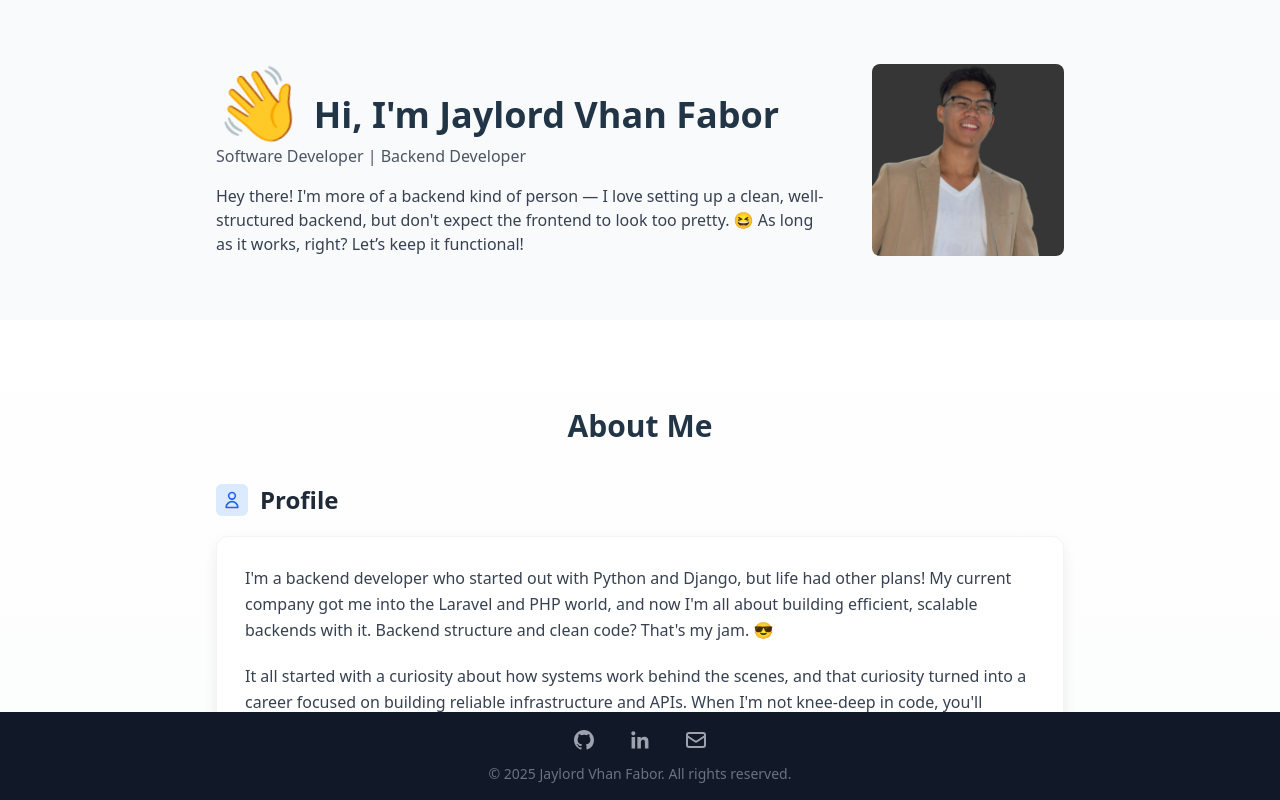
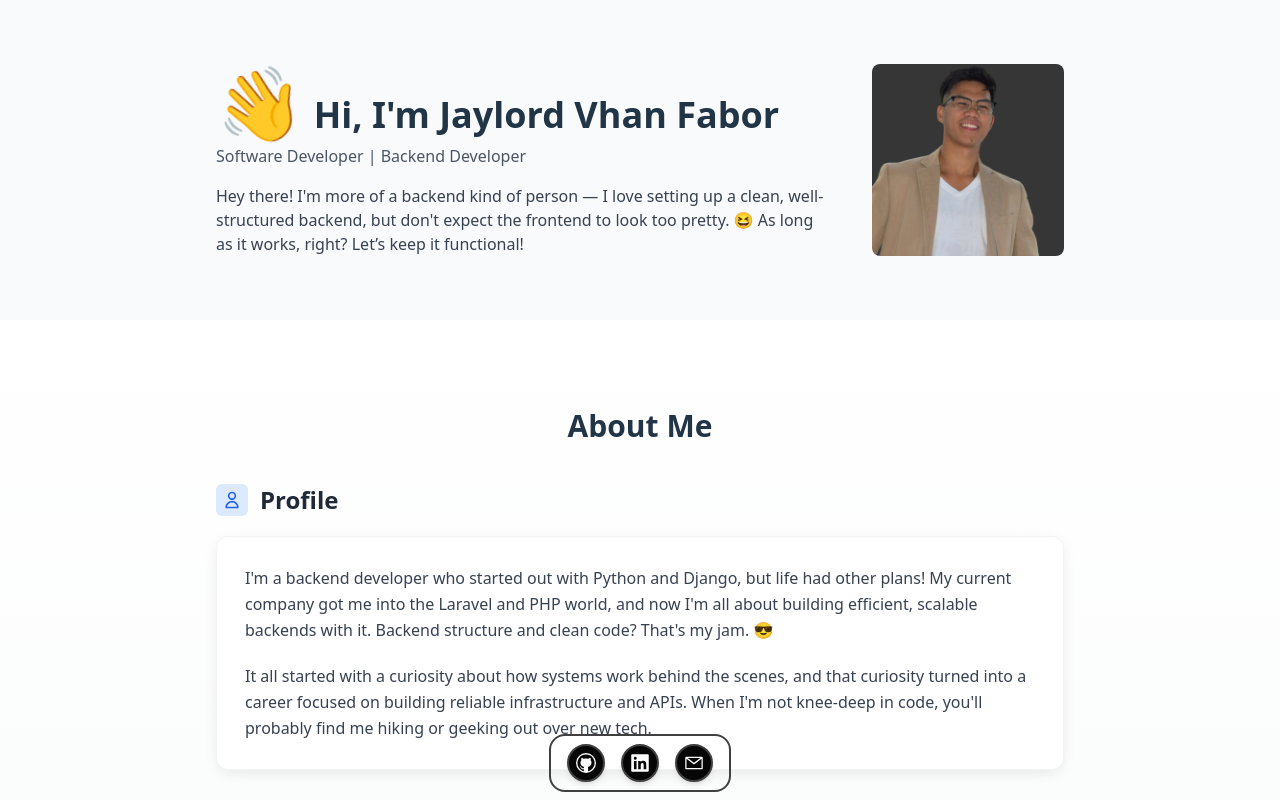
Before and after one commit to JjayFabor/jjayfabor.github.io, a React (Vite) app: page / in a window 1280 px wide. Built offline with nearby package versions, Linux system fonts and the light colour scheme.

Commit message:
update: use reactbits Dock instead of footer

```diff
--- a/package.json
+++ b/package.json
@@ -18,11 +18,13 @@
         "@radix-ui/react-slot": "^1.1.2",
         "class-variance-authority": "^0.7.1",
         "clsx": "^2.1.1",
+        "framer-motion": "^11.18.2",
         "lucide-react": "^0.482.0",
         "next-themes": "^0.4.6",
         "react": "^19.0.0",
         "react-dom": "^19.0.0",
         "react-hook-form": "^7.54.2",
+        "react-icons": "^5.5.0",
         "sonner": "^2.0.1",
         "tailwind-merge": "^3.0.2",
         "tailwindcss-animate": "^1.0.7",
--- /dev/null
+++ b/src/Dock/Dock.jsx
@@ -0,0 +1,164 @@
+"use client";
+
+import {
+  motion,
+  useMotionValue,
+  useSpring,
+  useTransform,
+  AnimatePresence,
+} from "framer-motion";
+import {
+  Children,
+  cloneElement,
+  useEffect,
+  useMemo,
+  useRef,
+  useState,
+} from "react";
+
+function DockItem({
+  children,
+  className = "",
+  onClick,
+  mouseX,
+  spring,
+  distance,
+  magnification,
+  baseItemSize,
+}) {
+  const ref = useRef(null);
+  const isHovered = useMotionValue(0);
+
+  const mouseDistance = useTransform(mouseX, (val) => {
+    const rect = ref.current?.getBoundingClientRect() ?? {
+      x: 0,
+      width: baseItemSize,
+    };
+    return val - rect.x - baseItemSize / 2;
+  });
+
+  const targetSize = useTransform(
+    mouseDistance,
+    [-distance, 0, distance],
+    [baseItemSize, magnification, baseItemSize],
+  );
+  const size = useSpring(targetSize, spring);
+
+  return (
+    <motion.div
+      ref={ref}
+      style={{
+        width: size,
+        height: size,
+      }}
+      onHoverStart={() => isHovered.set(1)}
+      onHoverEnd={() => isHovered.set(0)}
+      onFocus={() => isHovered.set(1)}
+      onBlur={() => isHovered.set(0)}
+      onClick={onClick}
+      className={`relative inline-flex items-center justify-center rounded-full bg-[#060606] border-neutral-700 border-2 shadow-md ${className}`}
+      tabIndex={0}
+      role="button"
+      aria-haspopup="true"
+    >
+      {Children.map(children, (child) => cloneElement(child, { isHovered }))}
+    </motion.div>
+  );
+}
+
+function DockLabel({ children, className = "", ...rest }) {
+  const { isHovered } = rest;
+  const [isVisible, setIsVisible] = useState(false);
+
+  useEffect(() => {
+    const unsubscribe = isHovered.on("change", (latest) => {
+      setIsVisible(latest === 1);
+    });
+    return () => unsubscribe();
+  }, [isHovered]);
+
+  return (
+    <AnimatePresence>
+      {isVisible && (
+        <motion.div
+          initial={{ opacity: 0, y: 0 }}
+          animate={{ opacity: 1, y: -10 }}
+          exit={{ opacity: 0, y: 0 }}
+          transition={{ duration: 0.2 }}
+          className={`${className} absolute -top-6 left-1/2 w-fit whitespace-pre rounded-md border border-neutral-700 bg-[#060606] px-2 py-0.5 text-xs text-white`}
+          role="tooltip"
+          style={{ x: "-50%" }}
+        >
+          {children}
+        </motion.div>
+      )}
+    </AnimatePresence>
+  );
+}
+
+function DockIcon({ children, className = "" }) {
+  return (
+    <div className={`flex items-center justify-center ${className}`}>
+      {children}
+    </div>
+  );
+}
+
+export default function Dock({
+  items,
+  className = "",
+  spring = { mass: 0.1, stiffness: 150, damping: 12 },
+  magnification = 70,
+  distance = 200,
+  panelHeight = 64,
+  dockHeight = 256,
+  baseItemSize = 50,
+}) {
+  const mouseX = useMotionValue(Infinity);
+  const isHovered = useMotionValue(0);
+
+  const maxHeight = useMemo(
+    () => Math.max(dockHeight, magnification + magnification / 2 + 4),
+    [magnification, dockHeight],
+  );
+  const heightRow = useTransform(isHovered, [0, 1], [panelHeight, maxHeight]);
+  const height = useSpring(heightRow, spring);
+
+  return (
+    <motion.div
+      style={{ height, scrollbarWidth: "none" }}
+      className="mx-2 flex max-w-full items-center"
+    >
+      <motion.div
+        onMouseMove={({ pageX }) => {
+          isHovered.set(1);
+          mouseX.set(pageX);
+        }}
+        onMouseLeave={() => {
+          isHovered.set(0);
+          mouseX.set(Infinity);
+        }}
+        className={`${className} absolute bottom-2 left-1/2 transform -translate-x-1/2 flex items-end w-fit gap-4 rounded-2xl border-neutral-700 border-2 pb-2 px-4`}
+        style={{ height: panelHeight }}
+        role="toolbar"
+        aria-label="Application dock"
+      >
+        {items.map((item, index) => (
+          <DockItem
+            key={index}
+            onClick={item.onClick}
+            className={item.className}
+            mouseX={mouseX}
+            spring={spring}
+            distance={distance}
+            magnification={magnification}
+            baseItemSize={baseItemSize}
+          >
+            <DockIcon>{item.icon}</DockIcon>
+            <DockLabel>{item.label}</DockLabel>
+          </DockItem>
+        ))}
+      </motion.div>
+    </motion.div>
+  );
+}
--- a/src/components/Footer.jsx
+++ b/src/components/Footer.jsx
@@ -1,70 +1,41 @@
+import Dock from "../Dock/Dock";
+import {
+  VscGithub,
+  VscMail,
+} from 'react-icons/vsc';
+import { FaLinkedin } from "react-icons/fa";
+
 const Footer = () => {
-    const currentYear = new Date().getFullYear();
 
-    return (
-      <footer className="fixed bottom-0 left-0 w-full bg-gray-900 text-white z-50 py-4">
-        <div className="max-w-4xl mx-auto px-6 flex flex-col items-center">
-          {/* Social Icons - Centered */}
-          <div className="flex justify-center gap-8 mb-3">
-            {/* GitHub */}
-            <a
-              href="https://github.com/JjayFabor"
-              target="_blank"
-              rel="noopener noreferrer"
-              className="text-gray-400 hover:text-white transition-colors duration-300"
-              aria-label="GitHub"
-            >
-              <svg className="w-6 h-6" fill="currentColor" viewBox="0 0 24 24">
-                <path
-                  fillRule="evenodd"
-                  d="M12 2C6.477 2 2 6.484 2 12.017c0 4.425 2.865 8.18 6.839 9.504.5.092.682-.217.682-.483 0-.237-.008-.868-.013-1.703-2.782.605-3.369-1.343-3.369-1.343-.454-1.158-1.11-1.466-1.11-1.466-.908-.62.069-.608.069-.608 1.003.07 1.531 1.032 1.531 1.032.892 1.53 2.341 1.088 2.91.832.092-.647.35-1.088.636-1.338-2.22-.253-4.555-1.113-4.555-4.951 0-1.093.39-1.988 1.029-2.688-.103-.253-.446-1.272.098-2.65 0 0 .84-.27 2.75 1.026A9.564 9.564 0 0112 6.844c.85.004 1.705.115 2.504.337 1.909-1.296 2.747-1.027 2.747-1.027.546 1.379.202 2.398.1 2.651.64.7 1.028 1.595 1.028 2.688 0 3.848-2.339 4.695-4.566 4.943.359.309.678.92.678 1.855 0 1.338-.012 2.419-.012 2.747 0 .268.18.58.688.482A10.019 10.019 0 0022 12.017C22 6.484 17.522 2 12 2z"
-                  clipRule="evenodd"
-                />
-              </svg>
-            </a>
+  // Social links as dock items
+  const socialDockItems = [
+    {
+      icon: <VscGithub size={20} className="text-white" />,
+      label: 'GitHub',
+      onClick: () => window.open('https://github.com/JjayFabor', '_blank')
+    },
+    {
+      icon: <FaLinkedin size={20} className="text-white" />,
+      label: 'LinkedIn',
+      onClick: () => window.open('https://www.linkedin.com/in/jjayfabor/', '_blank')
+    },
+    {
+      icon: <VscMail size={20} className="text-white" />,
+      label: 'Email',
+      onClick: () => window.open('mailto:faborjaylordvhan@gmail.com', '_blank')
+    },
+  ];
 
-            {/* LinkedIn */}
-            <a
-              href="https://www.linkedin.com/in/jjayfabor/"
-              target="_blank"
-              rel="noopener noreferrer"
-              className="text-gray-400 hover:text-white transition-colors duration-300"
-              aria-label="LinkedIn"
-            >
-              <svg className="w-6 h-6" fill="currentColor" viewBox="0 0 24 24">
-                <path d="M20.447 20.452h-3.554v-5.569c0-1.328-.027-3.037-1.852-3.037-1.853 0-2.136 1.445-2.136 2.939v5.667H9.351V9h3.414v1.561h.046c.477-.9 1.637-1.85 3.37-1.85 3.601 0 4.267 2.37 4.267 5.455v6.286zM5.337 7.433c-1.144 0-2.063-.926-2.063-2.065 0-1.138.92-2.063 2.063-2.063 1.14 0 2.064.925 2.064 2.063 0 1.139-.925 2.065-2.064 2.065zm1.782 13.019H3.555V9h3.564v11.452z" />
-              </svg>
-            </a>
+  return (
+    <div className="fixed bottom-0 left-0 w-full z-50 flex flex-col items-center">
+      <Dock
+        items={socialDockItems}
+        panelHeight={58}
+        baseItemSize={38}
+        magnification={60}
+      />
+    </div>
+  );
+};
 
-            {/* Email */}
-            <a
-              href="mailto:jjayvfabor@gmail.com"
-              className="text-gray-400 hover:text-white transition-colors duration-300"
-              aria-label="Email"
-            >
-              <svg
-                className="w-6 h-6"
-                fill="none"
-                stroke="currentColor"
-                viewBox="0 0 24 24"
-              >
-                <path
-                  strokeLinecap="round"
-                  strokeLinejoin="round"
-                  strokeWidth="2"
-                  d="M3 8l7.89 5.26a2 2 0 002.22 0L21 8M5 19h14a2 2 0 002-2V7a2 2 0 00-2-2H5a2 2 0 00-2 2v10a2 2 0 002 2z"
-                />
-              </svg>
-            </a>
-          </div>
-
-          {/* Copyright - Centered */}
-          <p className="text-gray-500 text-sm text-center">
-            © {currentYear} Jaylord Vhan Fabor. All rights reserved.
-          </p>
-        </div>
-      </footer>
-    );
-  };
-
-  export default Footer;
+export default Footer;
```
Also changed, not shown: 1 other file (tests, documents, lock files or other folders). Lines whose indentation alone changed are shown as unchanged.
